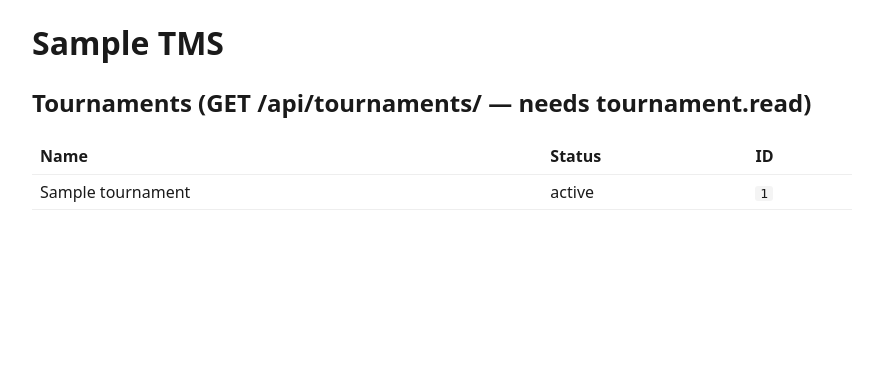
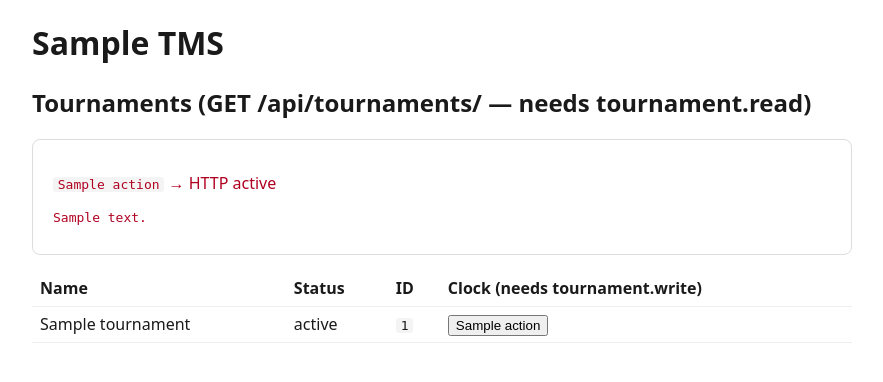
Before and after one commit to reneodlt/nuts-sample-tms, a FastAPI app: template templates/tournaments.html in a window 1280 px wide. Shown: the part 54-436 px from the top of the page, without its empty margins (198-1081 px from the left). Run offline with FastAPI, Linux system fonts and the light colour scheme; the template is opened without the code that fills it: most values are stand-ins (such as "Sample title", 1, 10 or a date in 2020).

Commit message:
fix(demo): venue_code + demo levels on create; add clock buttons
The create form posted only {name}, which the API rejects (organization_id
or venue_code is required) — bind the demo to PTM_VENUE_CODE from .env and
include a small inline blind structure so the tournament can start.

Add per-tournament lifecycle buttons (start / pause / resume /
advance_level / complete) demonstrating POST /api/tournaments/{id}/{action}/.

```diff
--- a/app.py
+++ b/app.py
@@ -19,6 +19,19 @@ client = PTMClient(
     config.PTM_BASE_URL, config.PTM_CLIENT_ID, config.PTM_CLIENT_SECRET, config.PTM_SCOPE,
 )
 
+# Clock / lifecycle actions exposed on the tournaments page. Each maps to
+# POST /api/tournaments/{id}/{action}/ and needs tournament.write.
+LIFECYCLE_ACTIONS = ("start", "pause", "resume", "advance_level", "complete")
+
+# A tournament needs a blind structure before it can start. The demo creates
+# a tiny one inline; a real TMS would send its own or use
+# POST /api/tournaments/{id}/levels/generate/ with {"save": true}.
+DEMO_LEVELS = [
+    {"level_number": 1, "small_blind": 25, "big_blind": 50, "ante": 0, "duration_minutes": 15},
+    {"level_number": 2, "small_blind": 50, "big_blind": 100, "ante": 0, "duration_minutes": 15},
+    {"level_number": 3, "small_blind": 100, "big_blind": 200, "ante": 25, "duration_minutes": 15},
+]
+
 
 @app.get("/", response_class=HTMLResponse)
 def home(request: Request):
@@ -37,8 +50,7 @@ def home(request: Request):
     })
 
 
-@app.get("/tournaments", response_class=HTMLResponse)
-def tournaments(request: Request):
+def _tournaments_page(request: Request, action_result=None):
     tournaments, error = [], None
     try:
         resp = client.request("GET", "/api/tournaments/")
@@ -51,20 +63,55 @@ def tournaments(request: Request):
         error = str(exc)
     return templates.TemplateResponse("tournaments.html", {
         "request": request, "tournaments": tournaments, "error": error,
+        "action_result": action_result, "actions": LIFECYCLE_ACTIONS,
     })
+
+
+@app.get("/tournaments", response_class=HTMLResponse)
+def tournaments(request: Request):
+    return _tournaments_page(request)
+
+
+@app.post("/tournaments/{tournament_id}/{action}", response_class=HTMLResponse)
+def tournament_action(request: Request, tournament_id: str, action: str):
+    """Drive the tournament clock: start / pause / resume / advance_level / complete."""
+    if action not in LIFECYCLE_ACTIONS:
+        return _tournaments_page(request, {"action": action, "status": 400,
+                                           "body": "unknown action"})
+    try:
+        resp = client.request(
+            "POST", f"/api/tournaments/{tournament_id}/{action}/",
+            json={"reason": f"Sample TMS {action}"},
+        )
+        result = {"action": action, "status": resp.status_code, "body": resp.text}
+    except Exception as exc:
+        result = {"action": action, "status": "error", "body": str(exc)}
+    return _tournaments_page(request, result)
 
 
 @app.get("/tournaments/new", response_class=HTMLResponse)
 def new_tournament_form(request: Request):
-    return templates.TemplateResponse("new_tournament.html", {"request": request, "result": None})
+    return templates.TemplateResponse("new_tournament.html", {
+        "request": request, "result": None, "config": config,
+    })
 
 
 @app.post("/tournaments/new", response_class=HTMLResponse)
 def create_tournament(request: Request, name: str = Form(...)):
-    result = {}
-    try:
-        resp = client.request("POST", "/api/tournaments/", json={"name": name})
-        result = {"status": resp.status_code, "body": resp.text}
-    except Exception as exc:
-        result = {"status": "error", "body": str(exc)}
-    return templates.TemplateResponse("new_tournament.html", {"request": request, "result": result})
+    if not config.PTM_VENUE_CODE:
+        result = {"status": "error",
+                  "body": "PTM_VENUE_CODE is not set — add it to .env (the API "
+                          "requires organization_id or venue_code on create)."}
+    else:
+        try:
+            resp = client.request("POST", "/api/tournaments/", json={
+                "name": name,
+                "venue_code": config.PTM_VENUE_CODE,
+                "levels": DEMO_LEVELS,
+            })
+            result = {"status": resp.status_code, "body": resp.text}
+        except Exception as exc:
+            result = {"status": "error", "body": str(exc)}
+    return templates.TemplateResponse("new_tournament.html", {
+        "request": request, "result": result, "config": config,
+    })
--- a/config.py
+++ b/config.py
@@ -9,6 +9,9 @@ class Config:
     PTM_CLIENT_ID = os.getenv("PTM_CLIENT_ID", "")
     PTM_CLIENT_SECRET = os.getenv("PTM_CLIENT_SECRET", "")
     PTM_SCOPE = os.getenv("PTM_SCOPE", "tournament.read tournament.write")
+    # venue_code of the organization this client is bound to — used when
+    # creating tournaments (the API requires organization_id or venue_code).
+    PTM_VENUE_CODE = os.getenv("PTM_VENUE_CODE", "")
     PORT = int(os.getenv("PORT", "8095"))
 
 
--- a/templates/new_tournament.html
+++ b/templates/new_tournament.html
@@ -1,6 +1,8 @@
 {% extends "base.html" %}
 {% block content %}
 <h2>Create tournament (POST /api/tournaments/ — needs tournament.write)</h2>
+<p>Creates at venue <code>{{ config.PTM_VENUE_CODE or "(PTM_VENUE_CODE unset!)" }}</code>
+   with a small demo blind structure, so it can be started right away.</p>
 <form method="post" action="/tournaments/new">
   <input name="name" placeholder="Tournament name" required>
   <button type="submit">Create</button>
@@ -9,7 +11,7 @@
 <div class="card {{ 'ok' if result.status == 201 else 'err' }}">
   <p>HTTP {{ result.status }}</p>
   <pre>{{ result.body }}</pre>
-  {% if result.status == 403 %}<p>403 = your client's token lacks <code>tournament.write</code>.</p>{% endif %}
+  {% if result.status == 403 %}<p>403 = your client's token lacks <code>tournament.write</code> or is bound to a different venue.</p>{% endif %}
 </div>
 {% endif %}
 {% endblock %}
--- a/templates/tournaments.html
+++ b/templates/tournaments.html
@@ -2,12 +2,27 @@
 {% block content %}
 <h2>Tournaments (GET /api/tournaments/ — needs tournament.read)</h2>
 {% if error %}<div class="card err">{{ error }}</div>{% endif %}
+{% if action_result %}
+<div class="card {{ 'ok' if action_result.status == 200 else 'err' }}">
+  <p><code>{{ action_result.action }}</code> → HTTP {{ action_result.status }}</p>
+  <pre>{{ action_result.body }}</pre>
+</div>
+{% endif %}
 <table>
-  <tr><th>Name</th><th>Status</th><th>ID</th></tr>
+  <tr><th>Name</th><th>Status</th><th>ID</th><th>Clock (needs tournament.write)</th></tr>
   {% for t in tournaments %}
-  <tr><td>{{ t.name }}</td><td>{{ t.status }}</td><td><code>{{ t.id }}</code></td></tr>
+  <tr>
+    <td>{{ t.name }}</td><td>{{ t.status }}</td><td><code>{{ t.id }}</code></td>
+    <td>
+      {% for action in actions %}
+      <form method="post" action="/tournaments/{{ t.id }}/{{ action }}" style="display:inline">
+        <button type="submit">{{ action }}</button>
+      </form>
+      {% endfor %}
+    </td>
+  </tr>
   {% else %}
-  <tr><td colspan="3">No tournaments (or read scope missing).</td></tr>
+  <tr><td colspan="4">No tournaments (or read scope missing).</td></tr>
   {% endfor %}
 </table>
 {% endblock %}
```
Also changed, not shown: README.md, 1 other file.
